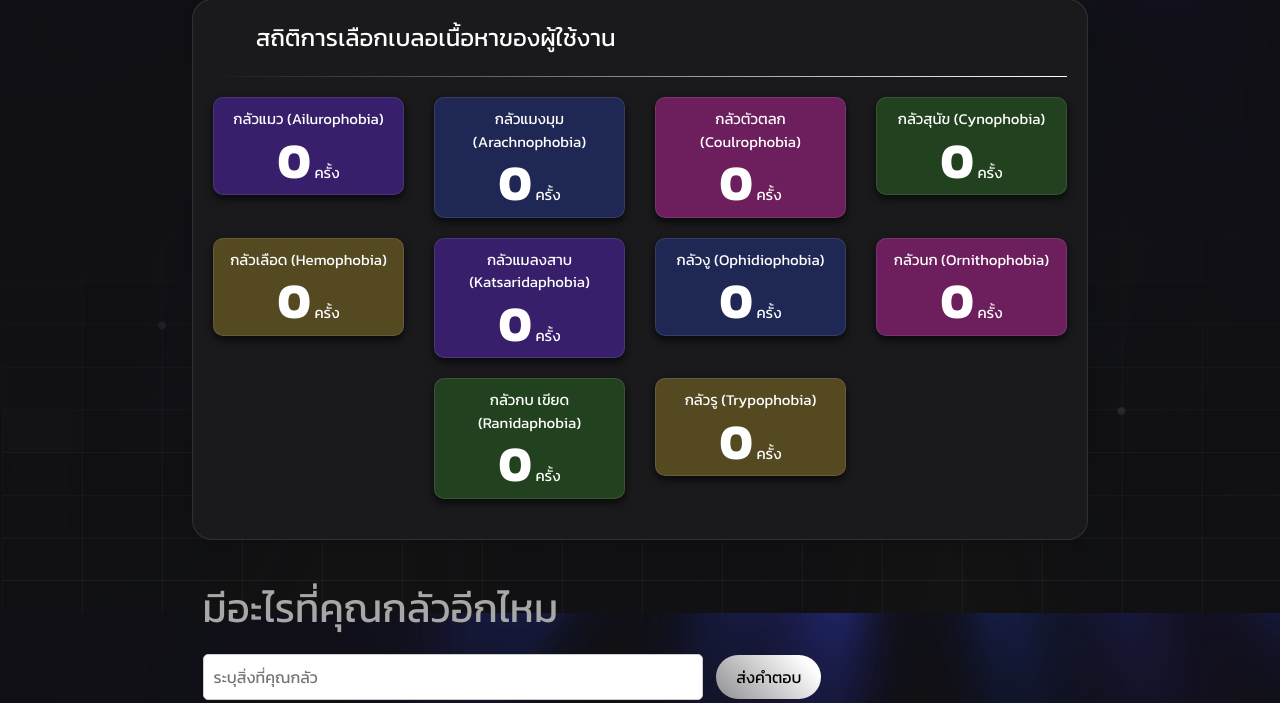
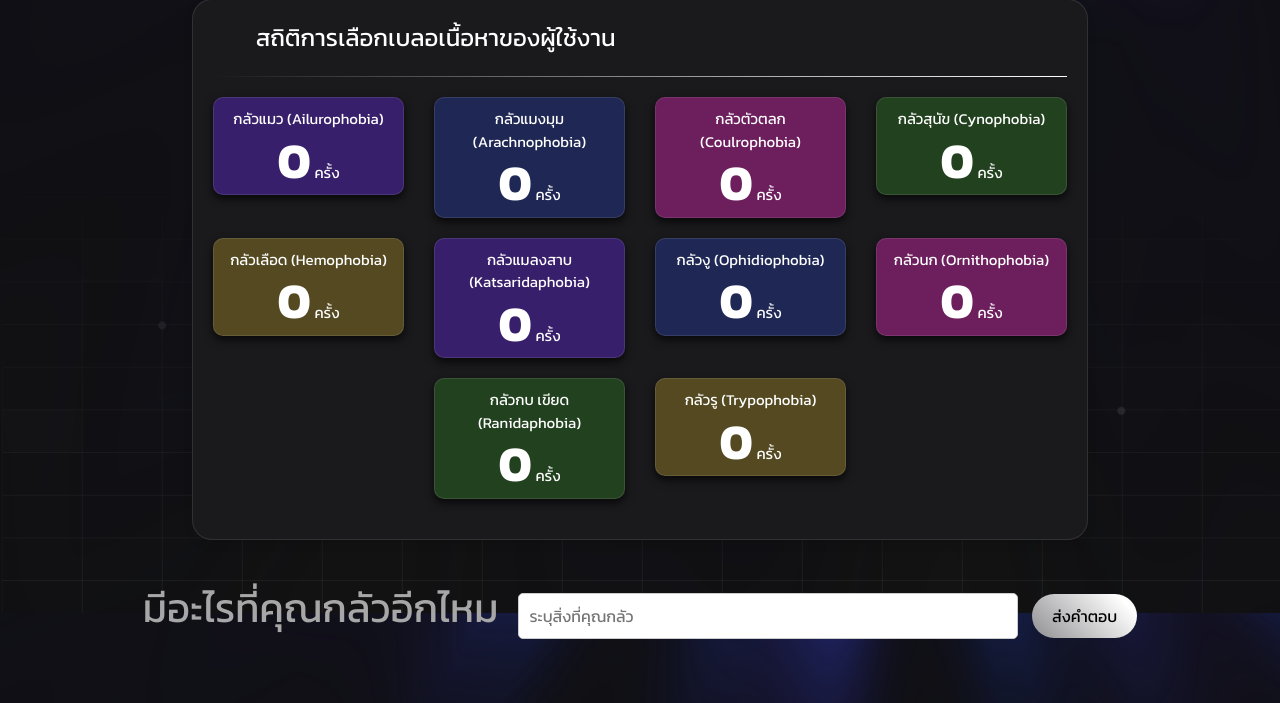
Before and after one commit to kanyarat6509611528/NSC_project, a Django app: page /stat in a window 1280 px wide. Shown: the part 187-890 px from the top of the page. Run offline with Django 5.2, Linux system fonts and the light colour scheme; data comes from the database, SQL or seed files in the repository; some libraries are stand-ins or nearby versions.

Commit message:
Update stat.html

```diff
--- a/nsc/app_general/templates/app_general/stat.html
+++ b/nsc/app_general/templates/app_general/stat.html
@@ -23,7 +23,7 @@
 
     <form method="post" enctype="multipart/form-data">
         {% csrf_token %}
-        <div class="row fear-content">
+        <div class="fear-content">
             <div>
                 <p class="fear-text">มีอะไรที่คุณกลัวอีกไหม</p>
             </div>
@@ -87,9 +87,12 @@
         color: #a7a7a7;
     }
     .fear-content {
+        display: flex;
+        justify-content: center;
+        align-items: center;
+        gap: 20px;
         margin-top: 3%;
-        justify-content: space-between;
-        padding: 0 17%;
+        width: 100%;
     }
     .form-container input[type="text"] {
         width: 500px;
@@ -97,7 +100,6 @@
         border-radius: 5px;
         border: 1px solid #ccc;
         margin-right: 10px;
-        box-sizing: border-box;
     }
     .button-go {
         padding: 10px 20px;
```
